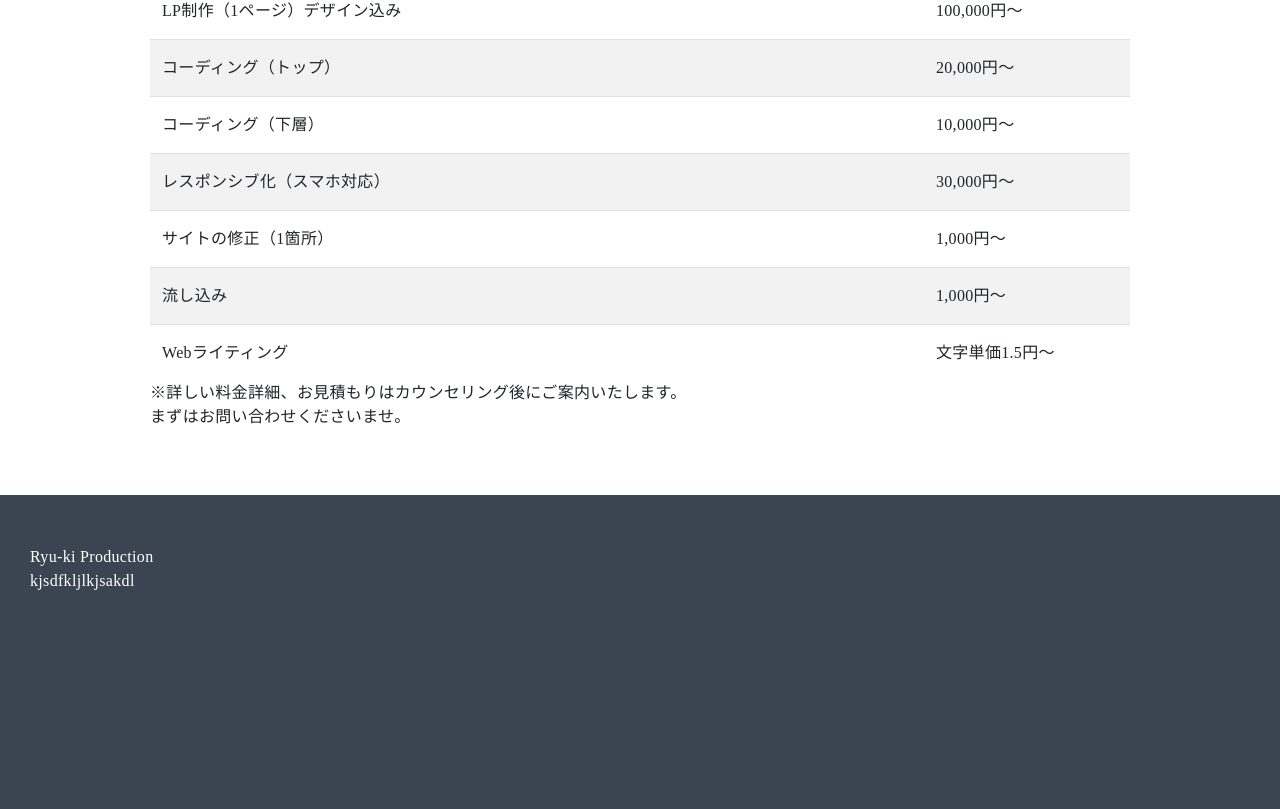
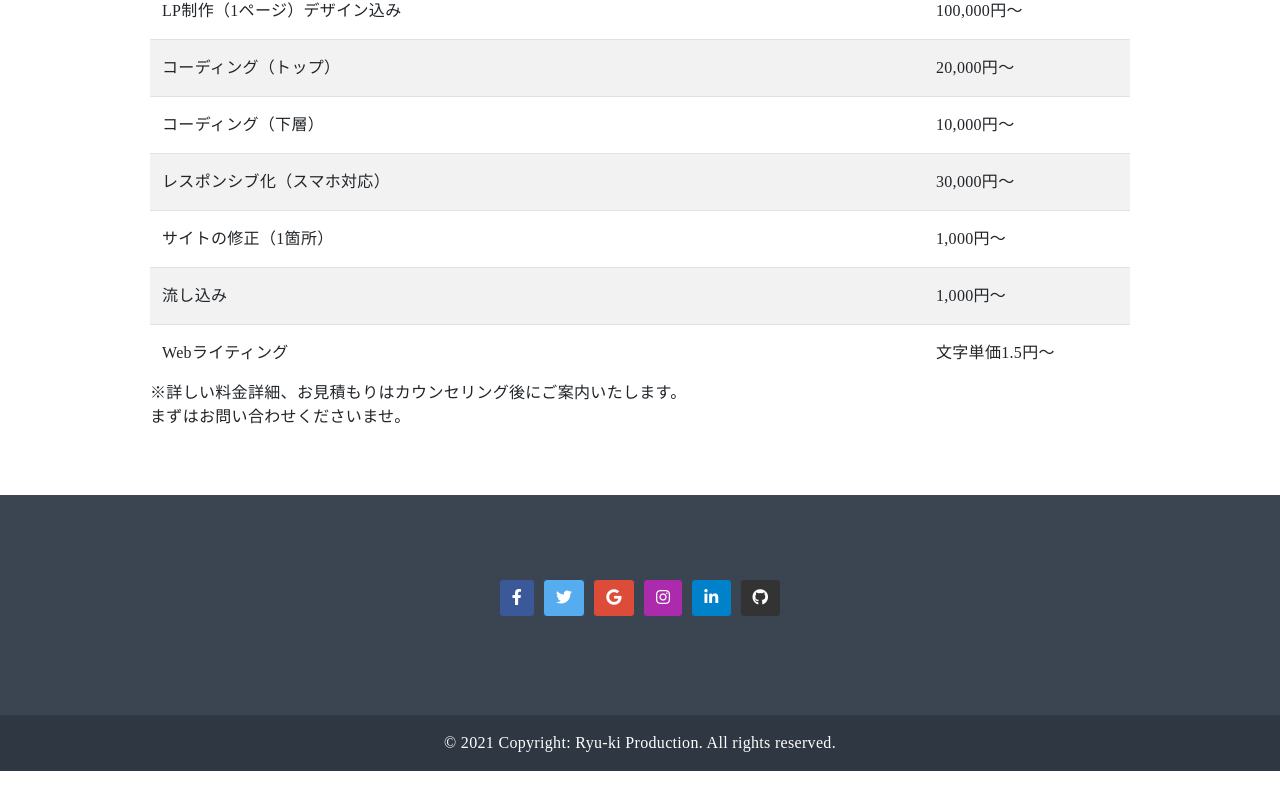
Before and after one commit to rk5155/rk-portforio, a Vue app: page / in a window 1280 px wide. Shown: the part 4683-5492 px from the top of the page. After the commit the page ends 5454 px from the top, so only its background shows below. Built offline with nearby package versions, Linux system fonts and the light colour scheme.

Commit message:
footer のデザインを変更した

```diff
--- a/src/components/Footer.vue
+++ b/src/components/Footer.vue
@@ -1,19 +1,101 @@
 <template>
-    <footer>
-        <p>Ryu-ki Production</p>
+    <footer class="text-center text-white">
+        <!-- Grid container -->
+        <div class="container">
+            <!-- Section: Social media -->
+            <section class="mb-4">
+            <!-- Facebook -->
+            <a
+                class="btn btn-primary btn-floating m-1"
+                style="background-color: #3b5998;"
+                href="#!"
+                role="button"
+                ><i class="fab fa-facebook-f"></i
+            ></a>
 
-        <p>kjsdfkljlkjsakdl</p>
+            <!-- Twitter -->
+            <a
+                class="btn btn-primary btn-floating m-1"
+                style="background-color: #55acee;"
+                href="#!"
+                role="button"
+                ><i class="fab fa-twitter"></i
+            ></a>
+
+            <!-- Google -->
+            <a
+                class="btn btn-primary btn-floating m-1"
+                style="background-color: #dd4b39;"
+                href="#!"
+                role="button"
+                ><i class="fab fa-google"></i
+            ></a>
+
+            <!-- Instagram -->
+            <a
+                class="btn btn-primary btn-floating m-1"
+                style="background-color: #ac2bac;"
+                href="#!"
+                role="button"
+                ><i class="fab fa-instagram"></i
+            ></a>
+
+            <!-- Linkedin -->
+            <a
+                class="btn btn-primary btn-floating m-1"
+                style="background-color: #0082ca;"
+                href="#!"
+                role="button"
+                ><i class="fab fa-linkedin-in"></i
+            ></a>
+            <!-- Github -->
+            <a
+                class="btn btn-primary btn-floating m-1"
+                style="background-color: #333333;"
+                href="#!"
+                role="button"
+                ><i class="fab fa-github"></i
+            ></a>
+            </section>
+            <!-- Section: Social media -->
+        </div>
+        <!-- Grid container -->
+
+        <!-- Copyright -->
+        <div class="text-center p-3" style="background-color: rgba(0, 0, 0, 0.2);">
+            © {{ reversedYear }} Copyright:
+            <a class="text-white" href="https://mdbootstrap.com/">Ryu-ki Production. All rights reserved.</a>
+        </div>
+        <!-- Copyright -->
     </footer>
 </template>
+
+<script>
+export default {
+  computed: {
+    reversedYear: function () {
+        let today = new Date();
+        let year = today.getFullYear();
+        return year
+    }
+  }
+}
+</script>
 
 <style>
 footer {
     background-color: #3B4552;
     color: #ffffff;
-    height: 500px;
-    padding: 50px 30px;
+
 }
 footer p {
     margin: 0;
 }
+.btn-primary  {
+    border-color: #3B4552;
+}
+footer .container {
+    margin: 0 auto;
+    padding: 80px 0 70px;
+}
 </style>
```
